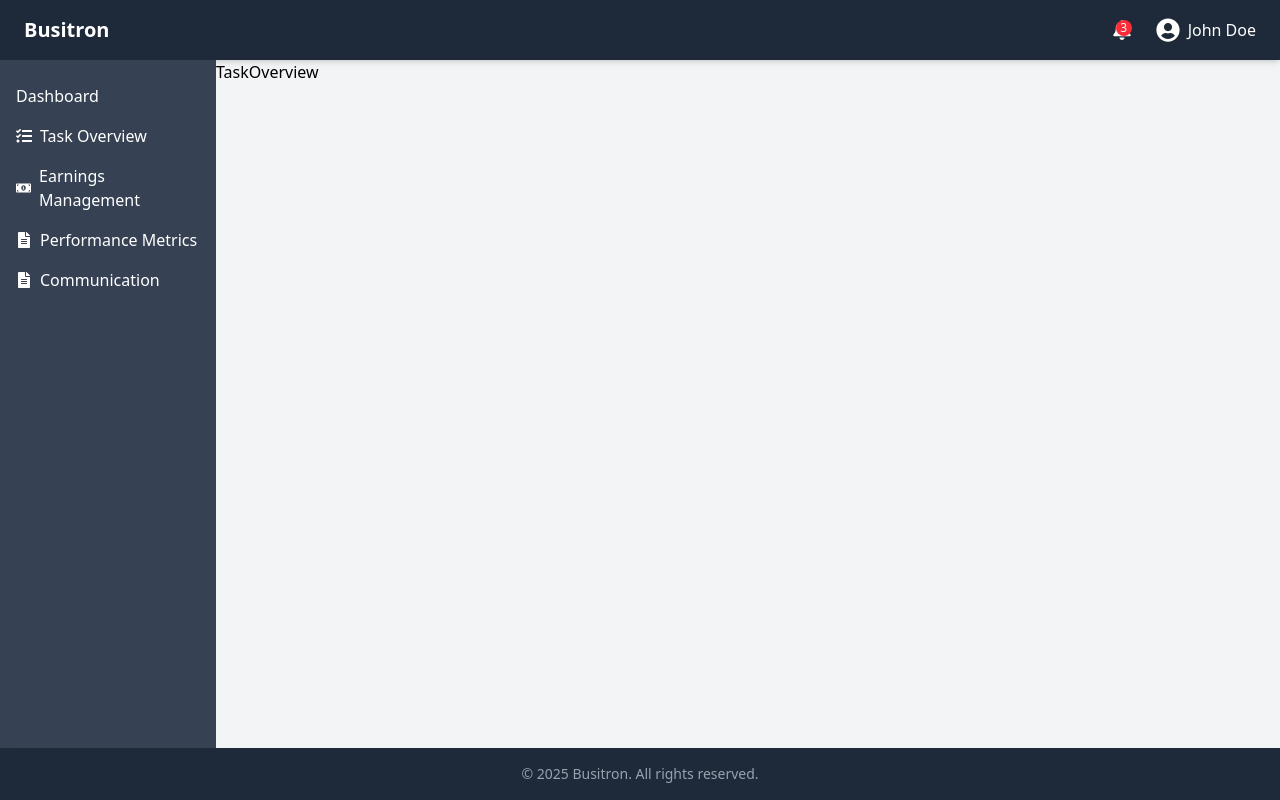
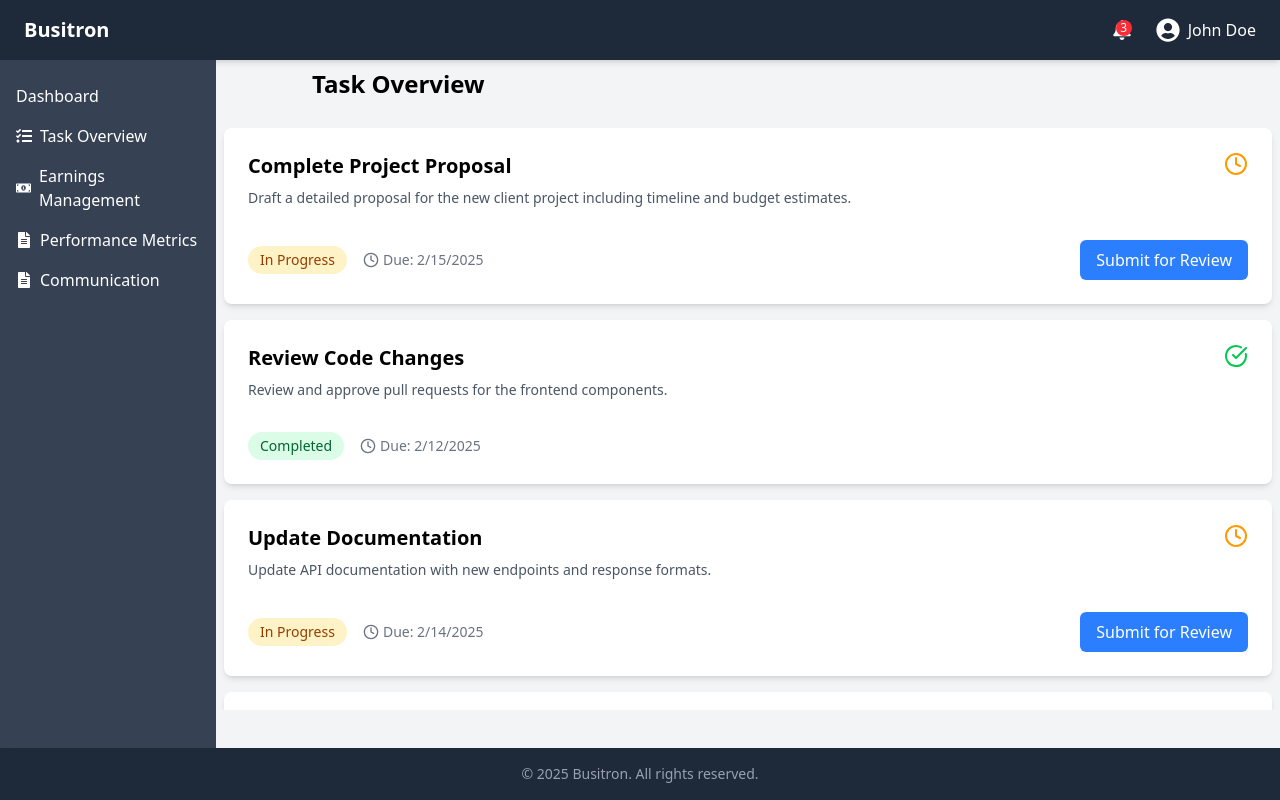
Before and after one commit to vishnusharmi/CompanyWebSite, a React app in the folder company-website/: page /company/overview in a window 1280 px wide. Built offline with nearby package versions, Linux system fonts and the light colour scheme; the HTML template or start-up script is replaced by a standard one.

Commit message:
company-task-mg

```diff
--- a/company-website/src/components/thirdPartDash/pages/taskOverview/TaskOverview.jsx
+++ b/company-website/src/components/thirdPartDash/pages/taskOverview/TaskOverview.jsx
@@ -1,11 +1,188 @@
-import React from 'react'
+import React, { useState } from "react";
+import Modal from "react-modal";
+import { Clock, CheckCircle, Loader2 } from "lucide-react";
 
-function TaskOverview() {
+const TaskOverview = () => {
+  const [tasks, setTasks] = useState([
+    {
+      id: 1,
+      title: "Complete Project Proposal",
+      deadline: "2025-02-15",
+      status: "pending",
+      instructions:
+        "Draft a detailed proposal for the new client project including timeline and budget estimates.",
+    },
+    {
+      id: 2,
+      title: "Review Code Changes",
+      deadline: "2025-02-12",
+      status: "completed",
+      instructions:
+        "Review and approve pull requests for the frontend components.",
+    },
+    {
+      id: 3,
+      title: "Update Documentation",
+      deadline: "2025-02-14",
+      status: "pending",
+      instructions:
+        "Update API documentation with new endpoints and response formats.",
+    },
+    {
+      id: 4,
+      title: "Review Code Changes",
+      deadline: "2025-02-12",
+      status: "completed",
+      instructions:
+        "Review and approve pull requests for the frontend components.",
+    },
+  ]);
+
+  const [submitting, setSubmitting] = useState(false);
+  const [showDialog, setShowDialog] = useState(false);
+  const [selectedTask, setSelectedTask] = useState(null);
+  const [showAlert, setShowAlert] = useState(false);
+
+  const handleSubmit = (taskId) => {
+    setSelectedTask(taskId);
+    setShowDialog(true);
+  };
+
+  const confirmSubmit = async () => {
+    setShowDialog(false);
+    setSubmitting(true);
+
+    await new Promise((resolve) => setTimeout(resolve, 1500));
+
+    setTasks(
+      tasks.map((task) =>
+        task.id === selectedTask ? { ...task, status: "completed" } : task
+      )
+    );
+
+    setSubmitting(false);
+    setShowAlert(true);
+
+    setTimeout(() => setShowAlert(false), 3000);
+  };
+
+  const isOverdue = (deadline) => new Date(deadline) < new Date();
+
   return (
     <div>
-      TaskOverview
+      <div className="mb-1 p-2 sticky top-0 max-w-8xl">
+        <h1 className="text-2xl font-bold mb-2 ml-22">Task Overview</h1>
+      </div>
+
+    <div className="max-h-[590px] overflow-y-scroll">
+      <div className="max-w-6xl mx-auto p-2">
+        {showAlert && (
+          <div className="mb-2 bg-green-50 border-green-200 p-2 rounded text-green-800">
+            Task submitted successfully! Your work is now under review.
+          </div>
+        )}
+
+        <div className="grid z-10 gap-4">
+          {tasks.map((task) => (
+            <div
+              key={task.id}
+              className="bg-white rounded-lg shadow-md p-6 hover:shadow-lg transition-shadow"
+            >
+              <div className="flex items-start justify-between mb-4">
+                <div>
+                  <h2 className="text-xl font-semibold mb-2">{task.title}</h2>
+                  <p className="text-gray-600 text-sm mb-4">
+                    {task.instructions}
+                  </p>
+                </div>
+                {task.status === "completed" ? (
+                  <CheckCircle className="text-green-500" />
+                ) : (
+                  <Clock className="text-amber-500" />
+                )}
+              </div>
+
+              <div className="flex items-center justify-between">
+                <div className="flex items-center space-x-4">
+                  <span
+                    className={`inline-flex items-center px-3 py-1 rounded-full text-sm ${
+                      task.status === "completed"
+                        ? "bg-green-100 text-green-800"
+                        : "bg-amber-100 text-amber-800"
+                    }`}
+                  >
+                    {task.status === "completed" ? "Completed" : "In Progress"}
+                  </span>
+                  <div className="flex items-center">
+                    <Clock className="w-4 h-4 mr-1 text-gray-500" />
+                    <span
+                      className={`text-sm ${
+                        isOverdue(task.deadline)
+                          ? "text-red-500"
+                          : "text-gray-500"
+                      }`}
+                    >
+                      Due: {new Date(task.deadline).toLocaleDateString()}
+                    </span>
+                  </div>
+                </div>
+
+                {task.status !== "completed" && (
+                  <button
+                    className={`px-4 py-2 bg-blue-500 text-white rounded-md hover:bg-blue-600 transition-colors
+                    ${
+                      submitting && selectedTask === task.id
+                        ? "opacity-50 cursor-not-allowed"
+                        : ""
+                    }`}
+                    onClick={() => handleSubmit(task.id)}
+                    disabled={submitting && selectedTask === task.id}
+                  >
+                    {submitting && selectedTask === task.id ? (
+                      <span className="flex items-center">
+                        <Loader2 className="w-4 h-4 mr-2 animate-spin" />
+                        Submitting...
+                      </span>
+                    ) : (
+                      "Submit for Review"
+                    )}
+                  </button>
+                )}
+              </div>
+            </div>
+          ))}
+        </div>
+
+        <Modal
+          isOpen={showDialog}
+          onRequestClose={() => setShowDialog(false)}
+          className="bg-white p-6 rounded-lg shadow-lg max-w-md mx-auto"
+          overlayClassName="fixed inset-0 bg-black/50 flex justify-center items-center ml-53 "
+        >
+          <h2 className="text-xl font-semibold mb-4">Submit Task for Review</h2>
+          <p className="text-gray-600 mb-6">
+            Are you sure you want to submit this task? Once submitted, it will
+            be marked as completed and sent for review.
+          </p>
+          <div className="flex justify-end space-x-4">
+            <button
+              className="px-4 py-2 bg-gray-300 rounded-md"
+              onClick={() => setShowDialog(false)}
+            >
+              Cancel
+            </button>
+            <button
+              className="px-4 py-2 bg-blue-500 text-white rounded-md hover:bg-blue-600"
+              onClick={confirmSubmit}
+            >
+              Submit
+            </button>
+          </div>
+        </Modal>
+        </div>
+      </div>
     </div>
-  )
-}
+  );
+};
 
-export default TaskOverview
+export default TaskOverview;
--- a/company-website/src/index.css
+++ b/company-website/src/index.css
@@ -8,3 +8,14 @@ padding:0;
 box-sizing: border-box;
 overflow-y: hidden;
 }
+
+::-webkit-scrollbar{
+    width:8px;
+}
+::-webkit-scrollbar-thumb{
+    background-color: gray;
+    border-radius: 4px;
+}
+::-webkit-scrollbar-thumb:hover{
+    background-color: cornflowerblue;
+}
```
